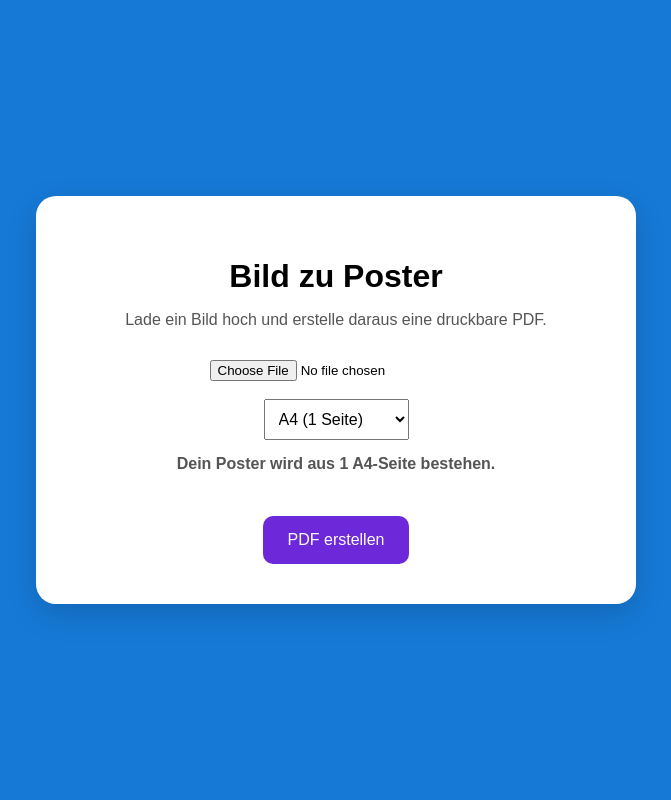
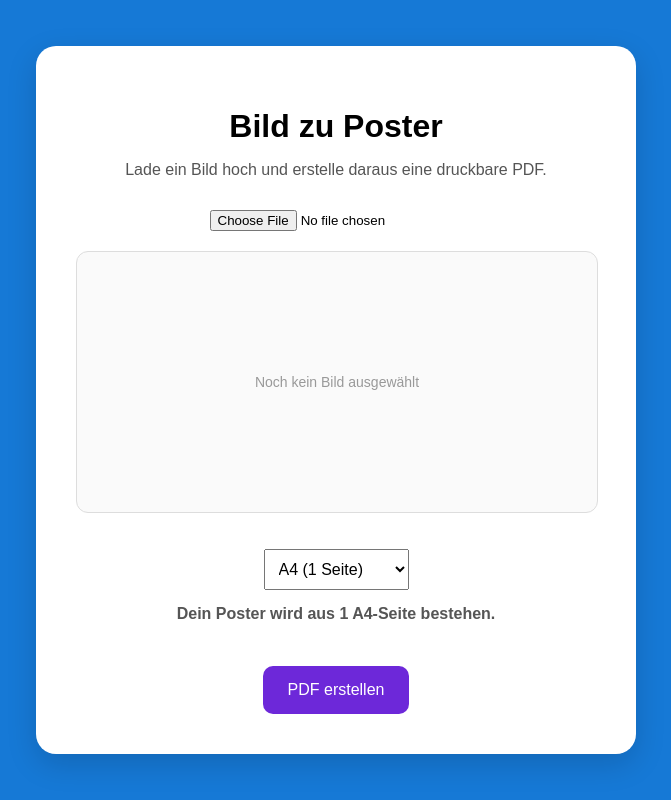
Before and after one commit to DE-Lupo/poster-tool, a Flask app: page / in a window 1280 px wide. Shown: the whole page, without its empty margins (304-975 px from the left). Run offline with Flask 3, Linux system fonts and the light colour scheme.

Commit message:
Update index.html

```diff
--- a/templates/index.html
+++ b/templates/index.html
@@ -7,11 +7,9 @@
 <style>
 body {
     font-family: Arial, sans-serif;
-    background: #1679D6; /* 🔥 BLAUER HINTERGRUND */
+    background: #1679D6;
     text-align: center;
     margin: 0;
-
-    /* 🔥 sorgt für perfekte Zentrierung */
     display: flex;
     align-items: center;
     justify-content: center;
@@ -21,6 +19,7 @@ body {
 .container {
     max-width: 520px;
     width: 100%;
+    min-height: 620px;
     background: white;
     padding: 40px;
     border-radius: 20px;
@@ -31,6 +30,30 @@ h1 { margin-bottom: 10px; }
 p { color: #555; }
 
 input[type="file"] { margin-top: 15px; }
+
+#previewBox {
+    margin: 20px auto 0;
+    width: 100%;
+    height: 260px;
+    display: flex;
+    align-items: center;
+    justify-content: center;
+    border-radius: 12px;
+    border: 1px solid #ddd;
+    background: #fafafa;
+    overflow: hidden;
+}
+
+#placeholder {
+    color: #999;
+    font-size: 14px;
+}
+
+#preview {
+    max-width: 100%;
+    max-height: 100%;
+    display: none;
+}
 
 select {
     margin-top: 18px;
@@ -54,15 +77,6 @@ button:hover { background: #5b21b6; }
 button:disabled {
     background: #999;
     cursor: not-allowed;
-}
-
-#preview {
-    display: none;
-    margin: 20px auto 0;
-    max-width: 100%;
-    max-height: 260px;
-    border-radius: 12px;
-    border: 1px solid #ddd;
 }
 
 #pageInfo {
@@ -122,7 +136,10 @@ button:disabled {
     <form id="form" action="/create-pdf" method="post" enctype="multipart/form-data" target="downloadFrame">
         <input id="imageInput" type="file" name="image" accept="image/*" required>
 
-        <img id="preview" alt="Bildvorschau">
+        <div id="previewBox">
+            <span id="placeholder">Noch kein Bild ausgewählt</span>
+            <img id="preview" alt="Bildvorschau">
+        </div>
 
         <br>
 
@@ -160,6 +177,7 @@ button:disabled {
 <script>
 const imageInput = document.getElementById("imageInput");
 const preview = document.getElementById("preview");
+const placeholder = document.getElementById("placeholder");
 const form = document.getElementById("form");
 const loadingOverlay = document.getElementById("loadingOverlay");
 const submitButton = document.getElementById("submitButton");
@@ -175,6 +193,7 @@ imageInput.addEventListener("change", function () {
 
     if (!file) {
         preview.style.display = "none";
+        placeholder.style.display = "block";
         return;
     }
 
@@ -183,6 +202,7 @@ imageInput.addEventListener("change", function () {
     reader.onload = function (event) {
         preview.src = event.target.result;
         preview.style.display = "block";
+        placeholder.style.display = "none";
     };
 
     reader.readAsDataURL(file);
```
